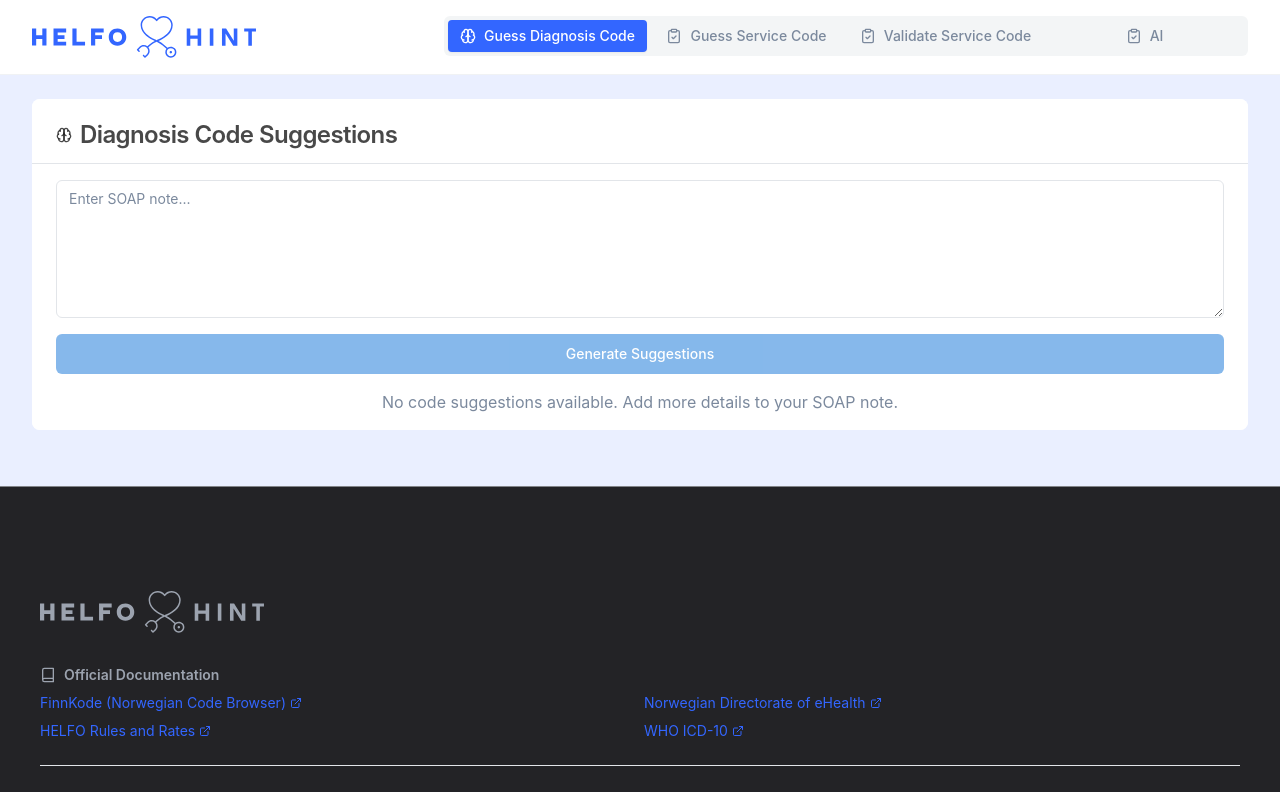
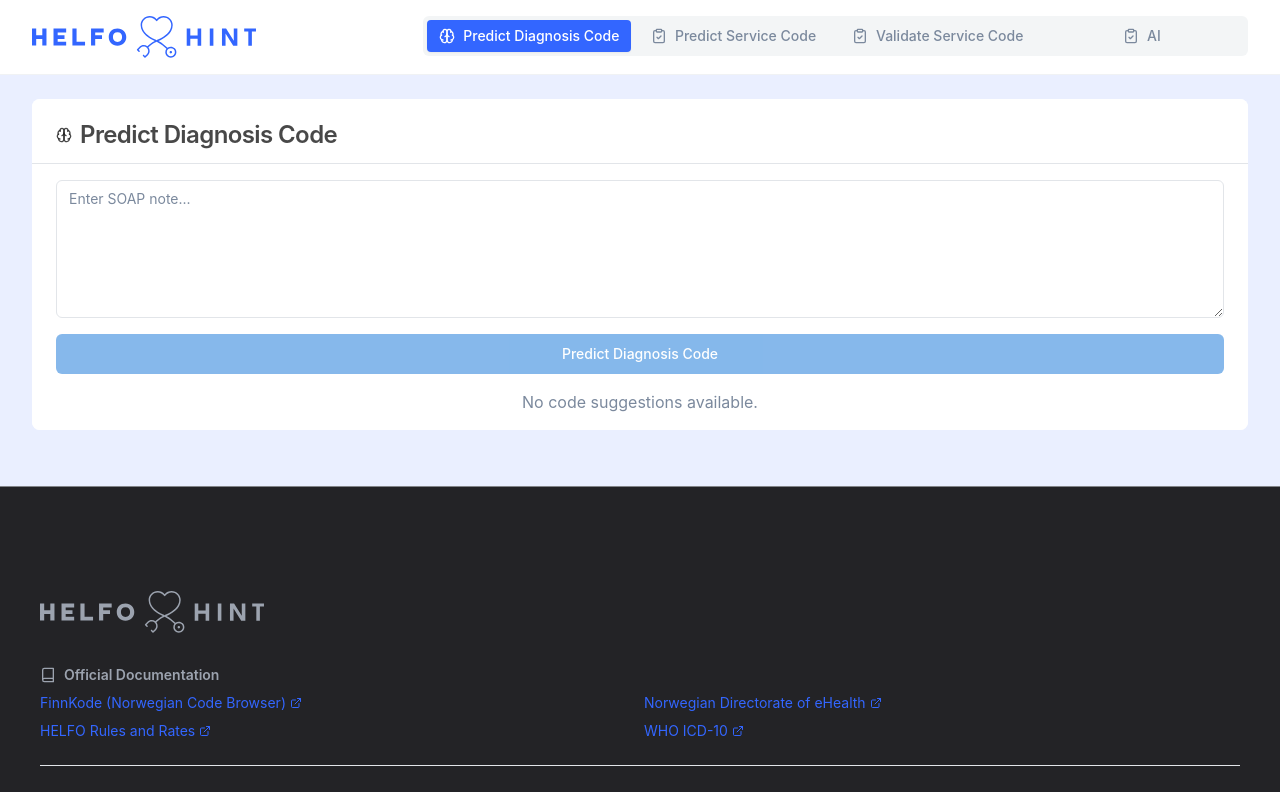
Before and after one commit to wilson-pinto/helfo-hint, a React (Vite) app: page / in a window 1280 px wide. Shown: the top 792 px of the page. Built offline with nearby package versions, Linux system fonts and the light colour scheme.

Commit message:
fix: labels

```diff
--- a/src/components/CodeSuggestions.tsx
+++ b/src/components/CodeSuggestions.tsx
@@ -64,7 +64,7 @@
     if (!suggestions || suggestions.length === 0) {
       return (
         <p className="text-center text-muted-foreground">
-          No code suggestions available. Add more details to your SOAP note.
+          No code suggestions available.
         </p>
       );
     }
@@ -147,12 +147,12 @@
         <CardTitle>
           <span className="flex items-center gap-2 text-medical-foreground/80">
             <Brain className="h-4 w-4" />
-            Diagnosis Code Suggestions
+            Predict Diagnosis Code
           </span>
         </CardTitle>
       </CardHeader>
       <CardContent className='py-4'>
-        <Soap loading={isLoading.diagnosisSuggestions} onButtonClick={handleSubmit} buttonText="Generate Suggestions" />
+        <Soap loading={isLoading.diagnosisSuggestions} onButtonClick={handleSubmit} buttonText="Predict Diagnosis Code" />
         {cardContent()}
       </CardContent>
     </Card>
--- a/src/components/Layout.tsx
+++ b/src/components/Layout.tsx
@@ -38,14 +38,14 @@
                   className="flex items-center gap-2"
                 >
                   <Brain className="h-4 w-4" />
-                  Guess Diagnosis Code
+                  Predict Diagnosis Code
                 </TabsTrigger>
                 <TabsTrigger
                   value="guess-service-code"
                   className="flex items-center gap-2"
                 >
                   <ClipboardCheck className="h-4 w-4" />
-                  Guess Service Code
+                  Predict Service Code
                 </TabsTrigger>
                 <TabsTrigger
                   value="validate-service-code"
--- a/src/components/ServiceCodeSuggestions.tsx
+++ b/src/components/ServiceCodeSuggestions.tsx
@@ -63,7 +63,7 @@
     if (!suggestions || suggestions.length === 0) {
       return (
         <p className="text-center text-muted-foreground">
-          No code suggestions available. Add more details to your SOAP note.
+          No code suggestions available.
         </p>
       );
     }
@@ -128,12 +128,12 @@
         <CardTitle>
           <span className="flex items-center gap-2 text-medical-foreground/80">
             <Brain className="h-4 w-4" />
-           Service Code Suggestions
+           Predict Service Code
           </span>
         </CardTitle>
       </CardHeader>
       <CardContent className='py-4'>
-        <Soap loading={isLoading.serviceSuggestions} onButtonClick={handleSubmit} buttonText="Generate Suggestions" />
+        <Soap loading={isLoading.serviceSuggestions} onButtonClick={handleSubmit} buttonText="Predict Service Code" />
         {cardContent()}
       </CardContent>
     </Card>
```
